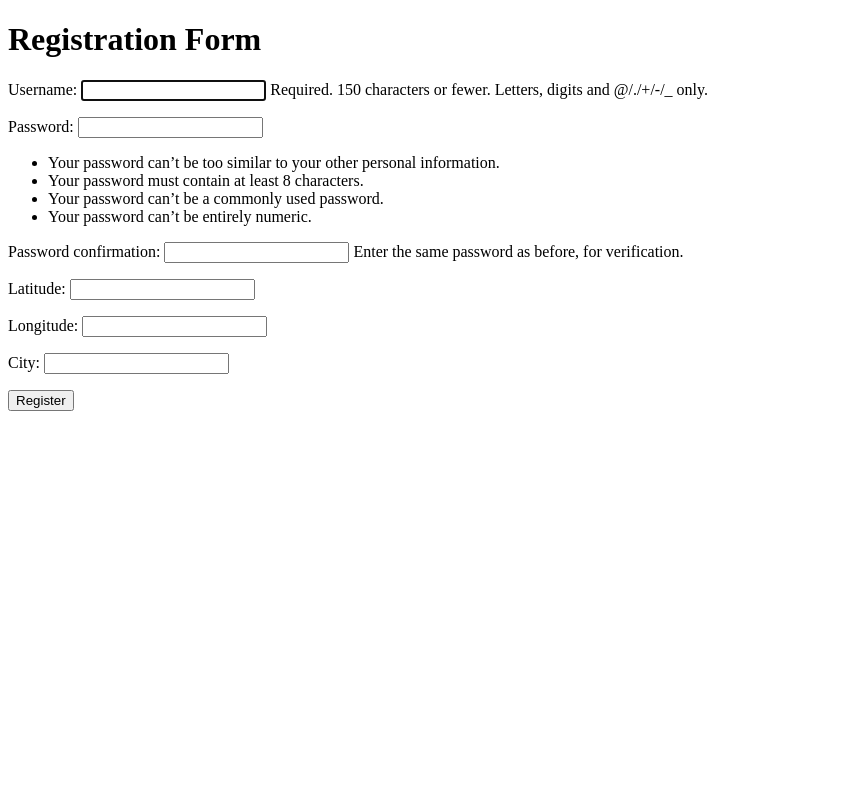
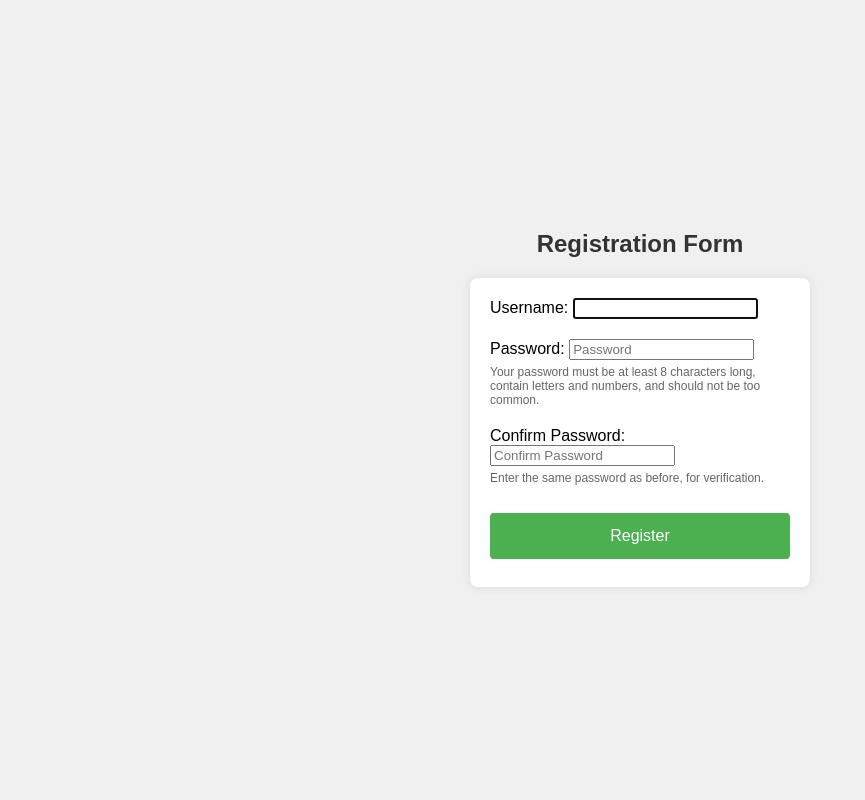
Before and after one commit to someonewhoexists1210/WeatherAPI, a Django app: page /user/register/ in a window 1280 px wide. Shown: the whole page, without its empty margins (0-865 px from the left). Run offline with Django 5.2, Linux system fonts and the light colour scheme.

Commit message:
styled login/register

```diff
--- /dev/null
+++ b/frontend/static/css/auth.css
@@ -0,0 +1,73 @@
+body {
+    font-family: Arial, sans-serif;
+    background-color: #f0f0f0;
+    display: flex;
+    flex-direction: column;
+    justify-content: center;
+    align-items: center;
+    height: 100vh;
+    margin: 0;
+}
+
+.form-title {
+    font-size: 24px;
+    margin-bottom: 20px;
+    text-align: center;
+    color: #333;
+}
+
+.auth-form {
+    background-color: #fff;
+    padding: 20px;
+    border-radius: 8px;
+    box-shadow: 0 0 10px rgba(0, 0, 0, 0.1);
+    width: 300px;
+}
+
+.form-field {
+    margin-bottom: 20px;
+}
+
+.help-text {
+    font-size: 12px;
+    color: #666;
+    margin-top: 5px;
+}
+
+.error {
+    font-size: 12px;
+    color: red;
+    margin-top: 5px;
+}
+
+button[type="submit"] {
+    width: 100%;
+    background-color: #4CAF50;
+    color: white;
+    padding: 14px 20px;
+    margin: 8px 0;
+    border: none;
+    border-radius: 4px;
+    cursor: pointer;
+    font-size: 16px;
+}
+
+.auth-button:hover {
+    background-color: #45a049;
+}
+
+.register-button {
+    background-color: #008CBA;
+    color: white;
+    padding: 10px 20px;
+    border: none;
+    border-radius: 4px;
+    cursor: pointer;
+    font-size: 16px;
+    display: block;
+    margin: 20px auto;
+}
+
+.register-button:hover {
+    background-color: #007bb5;
+}
--- a/frontend/templates/login.html
+++ b/frontend/templates/login.html
@@ -1,8 +1,9 @@
 <!DOCTYPE html>
+{% load static %}
 <html>
 <head>
     <title>Login Page</title>
-    {% comment %} <link rel="stylesheet" type="text/css" href="styles.css"> {% endcomment %}
+    <link rel="stylesheet" type="text/css" href="{% static 'css/auth.css' %}">
 </head>
 <body>
     <h1>Login</h1>
@@ -12,6 +13,6 @@
         <button type="submit">Login</button>
     </form>
 
-    <button onclick="window.location.href = '/user/register';">Register</button>
+    <button class="register-button" onclick="window.location.href = '/user/register';">Register</button>
 </body>
 </html>
--- a/frontend/templates/register.html
+++ b/frontend/templates/register.html
@@ -3,16 +3,56 @@
 <html>
 <head>
     <title>Registration Page</title>
-    {% comment %} <link rel="stylesheet" type="text/css" href="styles.css"> {% endcomment %}
+    <link rel="stylesheet" type="text/css" href="{% static 'css/auth.css' %}">
     <script src="{% static 'js/register.js' %}"></script>
 </head>
 <body>
-    <h1>Registration Form</h1>
 
-    <form method="post">
+    <div class="header">
+        <h1 class="form-title">Registration Form</h1>
+    </div>
+
+    <form method="post" class="auth-form">
         {% csrf_token %}
-        {{ form.as_p }}
-        <button type="submit">Register</button>
+        <div class="errors">
+            {% for error in form.username.errors %}
+                <p class="error"><b>{{ error }}</b></p>
+            {% endfor %}
+            {% for error in form.password1.errors %}
+                <p class="error"><b>{{ error }}</b></p>
+            {% endfor %}
+            {% for error in form.password2.errors %}
+                <p class="error"><b>{{ error }}</b></p>
+            {% endfor %}
+        </div>
+
+        <div class="form-field">
+            {{ form.username.label_tag }}
+            {{ form.username }}
+        </div>
+
+        <div class="form-field">
+            {{ form.password1.label_tag }}
+            {{ form.password1 }}
+            {% if form.password1.help_text %}
+                <p class="help-text">{{ form.password1.help_text }}</p>
+            {% endif %}
+        </div>
+
+        <div class="form-field">
+            {{ form.password2.label_tag }}
+            {{ form.password2 }}
+            {% if form.password2.help_text %}
+                <p class="help-text">{{ form.password2.help_text }}</p>
+            {% endif %}
+        </div>
+
+        <!-- Hidden fields -->
+        {{ form.latitude }}
+        {{ form.longitude }}
+        {{ form.city }}
+
+        <button type="submit" class="auth-button">Register</button>
     </form>
 
 </body>
--- a/user/forms.py
+++ b/user/forms.py
@@ -4,9 +4,24 @@ from user.models import CustomUser
 
 
 class RegisterForm(UserCreationForm):
+    password1 = forms.CharField(
+        label="Password",
+        widget=forms.PasswordInput(attrs={'class': 'form-input', 'placeholder': 'Password'}),
+        help_text="Your password must be at least 8 characters long, contain letters and numbers, and should not be too common."
+    )
+    password2 = forms.CharField(
+        label="Confirm Password",
+        widget=forms.PasswordInput(attrs={'class': 'form-input', 'placeholder': 'Confirm Password'}),
+        help_text="Enter the same password as before, for verification."
+    )
     class Meta:
         model = CustomUser
         fields = ['username', 'password1', 'password2', 'latitude', 'longitude', 'city']
+        widgets = {
+            'latitude': forms.HiddenInput(),
+            'longitude': forms.HiddenInput(),
+            'city': forms.HiddenInput(),
+        }
 
 class LoginForm(forms.Form):
     username = forms.CharField()
```
Also changed, not shown: db.sqlite3.
